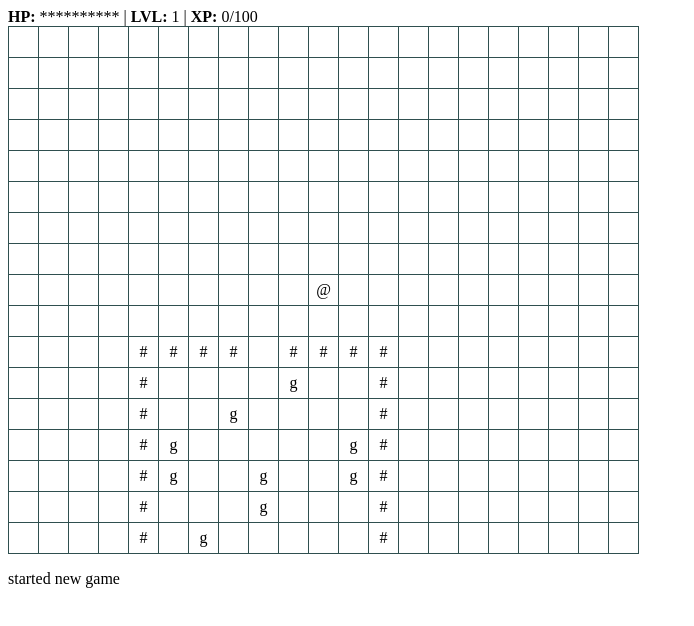
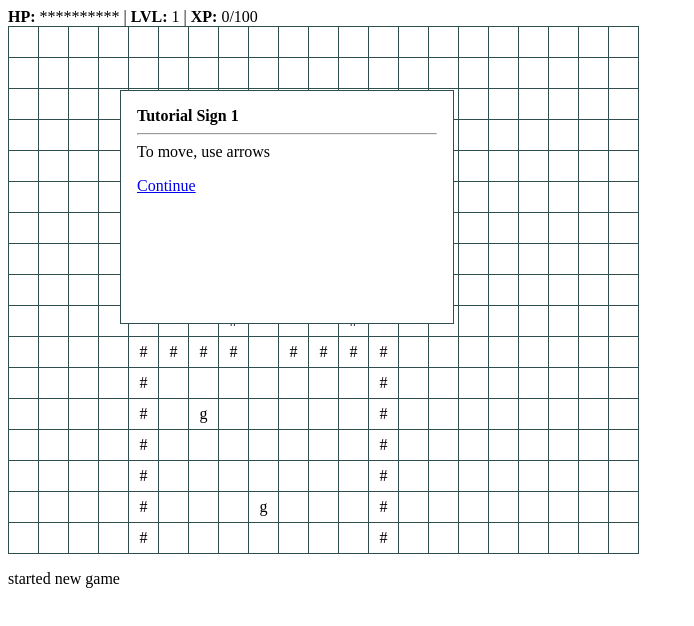
Before and after one commit to waterlink/SpiritOfMagic, a plain HTML site: page index.html in a window 1280 px wide. Shown: the whole page, without its empty margins (0-694 px from the left). Drawn offline with Linux system fonts and the light colour scheme.

Commit message:
Start work on dialogs

```diff
--- a/index.html
+++ b/index.html
@@ -67,6 +67,19 @@
     </div>
 </div>
 
+<div id="dialog" class="hide">
+    <strong class="dialog__title"></strong>
+
+    <hr>
+    <div class="dialog__text"></div>
+
+    <p><a href="#" class="dialog__option_0" onclick="dialogOption(0)"></a></p>
+    <p><a href="#" class="dialog__option_1" onclick="dialogOption(0)"></a></p>
+    <p><a href="#" class="dialog__option_2" onclick="dialogOption(0)"></a></p>
+    <p><a href="#" class="dialog__option_3" onclick="dialogOption(0)"></a></p>
+    <p><a href="#" class="dialog__option_4" onclick="dialogOption(0)"></a></p>
+</div>
+
 <div id="log">
     <p class="log__0"></p>
     <p class="log__1"></p>
--- a/src/main.css
+++ b/src/main.css
@@ -73,6 +73,17 @@
     margin-left: 5em;
 }
 
+#dialog {
+    position: absolute;
+    left: 120px;
+    top: 90px;
+    width: 300px;
+    height: 200px;
+    background-color: white;
+    border: darkslategray solid 1px;
+    padding: 1em;
+}
+
 .hide {
     display: none;
 }
--- a/src/main.js
+++ b/src/main.js
@@ -611,6 +611,38 @@ const resetStats = function () {
     });
 };
 
+const dialogElement = document.getElementById("dialog");
+
+const clearDialogOptions = function () {
+    for (var i = 0; i < 5; i++) {
+        subElement(dialogElement, "option_" + i).textContent = "";
+    }
+};
+
+const renderDialog = function () {
+    each("player", function (player) {
+        var position = player.position;
+
+        each("dialog", function (entity) {
+            var dialog = entity.dialog;
+            if (dialog.x === position.x &&
+                dialog.y === position.y &&
+                dialog.auto && !dialog.activated) {
+
+                dialogElement.classList.remove("hide");
+                subElement(dialogElement, "title").textContent = dialog.title;
+                subElement(dialogElement, "text").textContent = dialog.text;
+
+                clearDialogOptions();
+
+                dialog.options.forEach(function (option, index) {
+                    subElement(dialogElement, "option_" + index).textContent = option.text;
+                });
+            }
+        });
+    });
+};
+
 clearLogs();
 initField();
 
@@ -774,6 +806,24 @@ const newGame = function () {
     });
 
     addEntity({
+        startPosition: {x: 10, y: 5},
+    });
+
+    addEntity({
+        dialog: {
+            auto: true,
+            activated: false,
+            x: 10,
+            y: 5,
+            title: "Tutorial Sign 1",
+            text: "To move, use arrows",
+            options: [
+                {text: "Continue"},
+            ],
+        },
+    });
+
+    addEntity({
         player: {},
         name: "Player",
         position: {x: 10, y: 5},
@@ -799,16 +849,11 @@ const newGame = function () {
         experience: {level: 1, points: 0, total: 100, growth: 1.1, gainedStatPoints: 1},
     });
 
-    createGoblin({x: 5, y: 10});
-    createGoblin({x: 7, y: 9});
-    createGoblin({x: 9, y: 8});
-    createGoblin({x: 11, y: 10});
-    createGoblin({x: 5, y: 11});
-    createGoblin({x: 8, y: 11});
-    createGoblin({x: 11, y: 11});
-    createGoblin({x: 6, y: 13});
-    createGoblin({x: 8, y: 12});
-    createGoblin({x: 10, y: 14});
+    designRoom(7, 4, createStoneWall, [
+        "#####",
+        "#...#",
+        "#...#",
+    ]);
 
     designRoom(4, 7, createStoneWall, [
         "####.####",
@@ -945,6 +990,7 @@ setInterval(function () {
     renderStats();
     renderEquipment();
     renderStatusBar();
+    renderDialog();
     renderPlayerSprite();
     renderBattleIndicator();
     renderBattleTargetStats();
```
